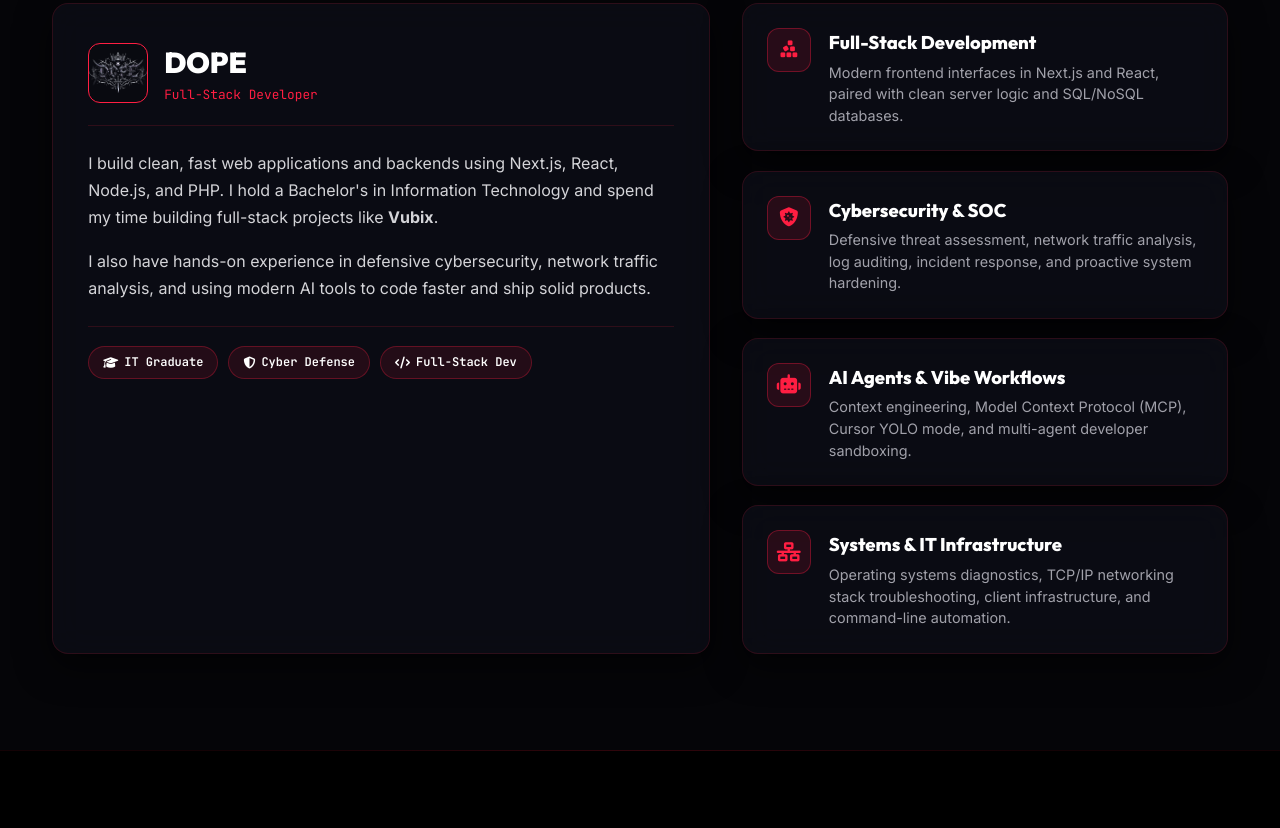
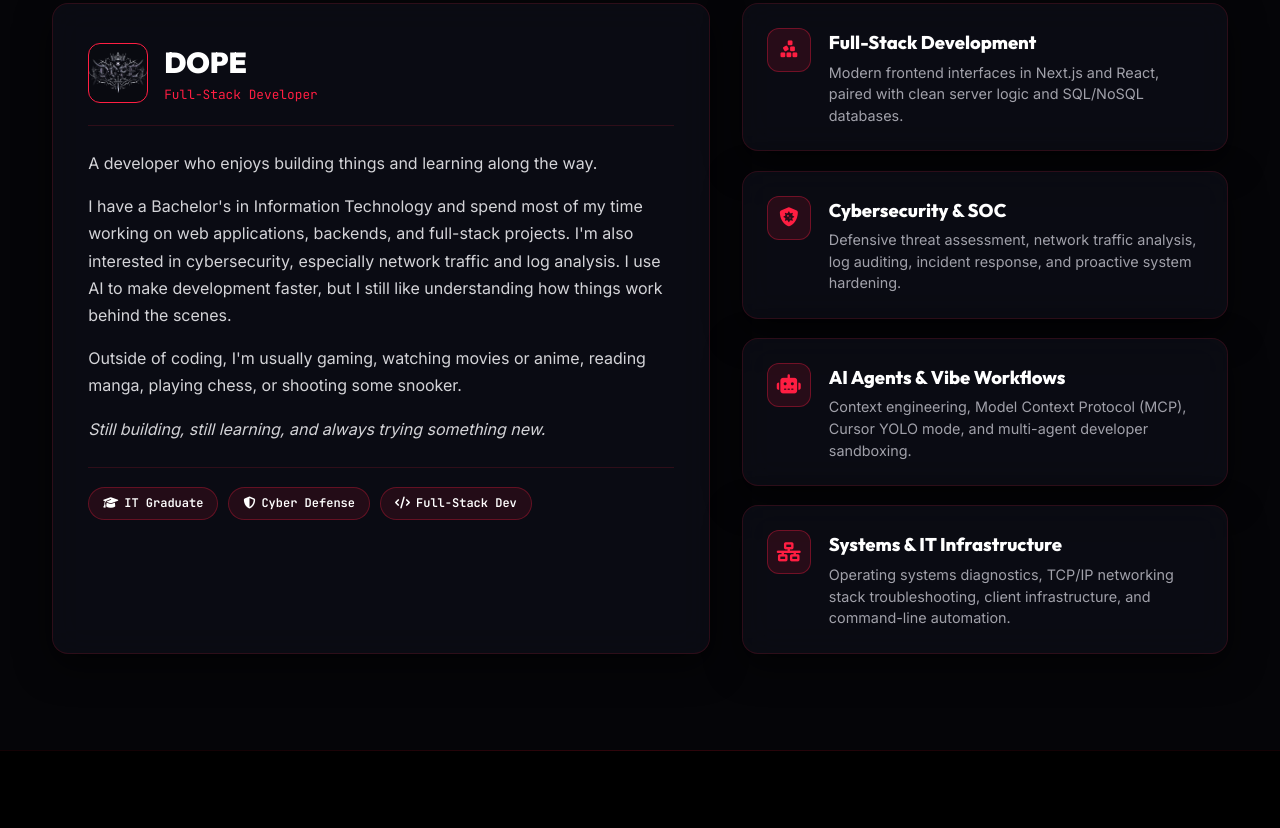
Before and after one commit to dopevibex/portfolio, a website: page index.html in a window 1280 px wide. Shown: the part 1265-2093 px from the top of the page. Drawn offline with nearby package versions, Linux system fonts and the light colour scheme; a web font is replaced by a local one.

Commit message:
feat: updated bio description text on portfolio site

```diff
--- a/index.html
+++ b/index.html
@@ -268,10 +268,16 @@
 
             <div class="bio-body-text">
               <p>
-                I build clean, fast web applications and backends using Next.js, React, Node.js, and PHP. I hold a Bachelor's in Information Technology and spend my time building full-stack projects like <strong>Vubix</strong>.
+                A developer who enjoys building things and learning along the way.
               </p>
               <p>
-                I also have hands-on experience in defensive cybersecurity, network traffic analysis, and using modern AI tools to code faster and ship solid products.
+                I have a Bachelor's in Information Technology and spend most of my time working on web applications, backends, and full-stack projects. I'm also interested in cybersecurity, especially network traffic and log analysis. I use AI to make development faster, but I still like understanding how things work behind the scenes.
+              </p>
+              <p>
+                Outside of coding, I'm usually gaming, watching movies or anime, reading manga, playing chess, or shooting some snooker.
+              </p>
+              <p>
+                <em>Still building, still learning, and always trying something new.</em>
               </p>
             </div>
 
```
